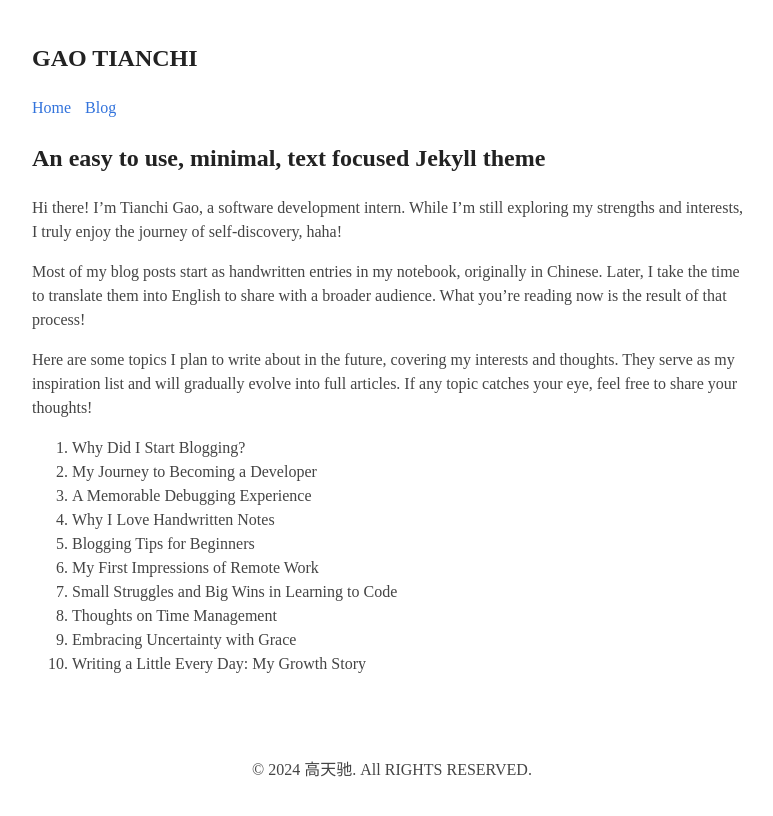
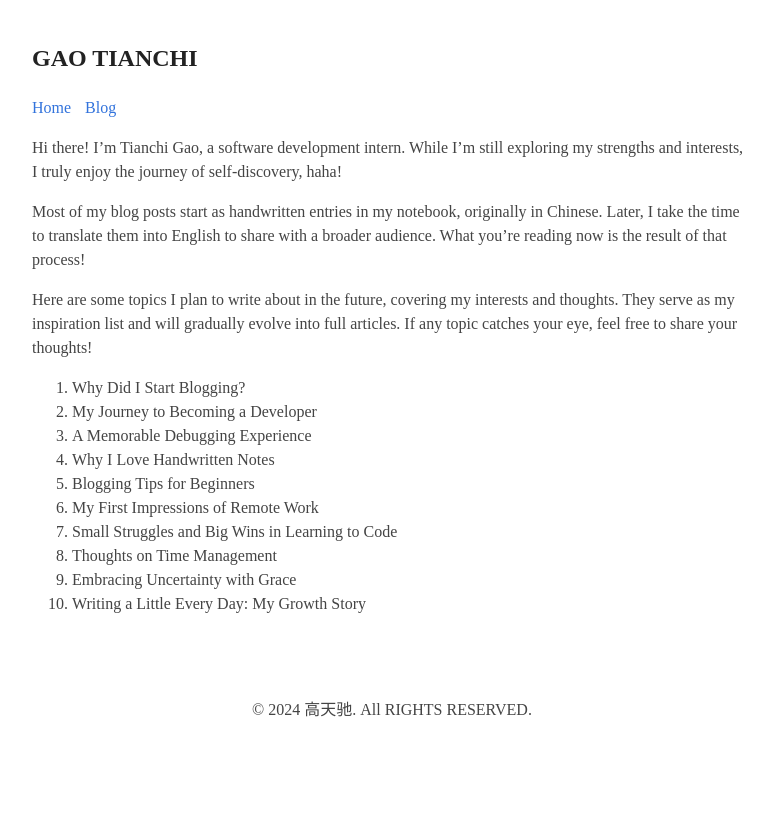
Before and after one commit to gaotianchi/gaotianchi.github.io, a Jekyll site: the page built from index.md, in a window 1280 px wide. Shown: the top 816 px of the page, without its empty margins (248-1021 px from the left). Built offline with Jekyll 4.4.1, drawn with Linux system fonts in a browser that asks for light colours; some web fonts are replaced.

Commit message:
Update index.

```diff
--- a/index.md
+++ b/index.md
@@ -2,9 +2,6 @@
 layout: default
 title: THIS IS ME
 ---
-
-
-## An easy to use, minimal, text focused Jekyll theme
 
 Hi there! I'm Tianchi Gao, a software development intern. While I'm still exploring my strengths and interests, I truly enjoy the journey of self-discovery, haha!
 
```
